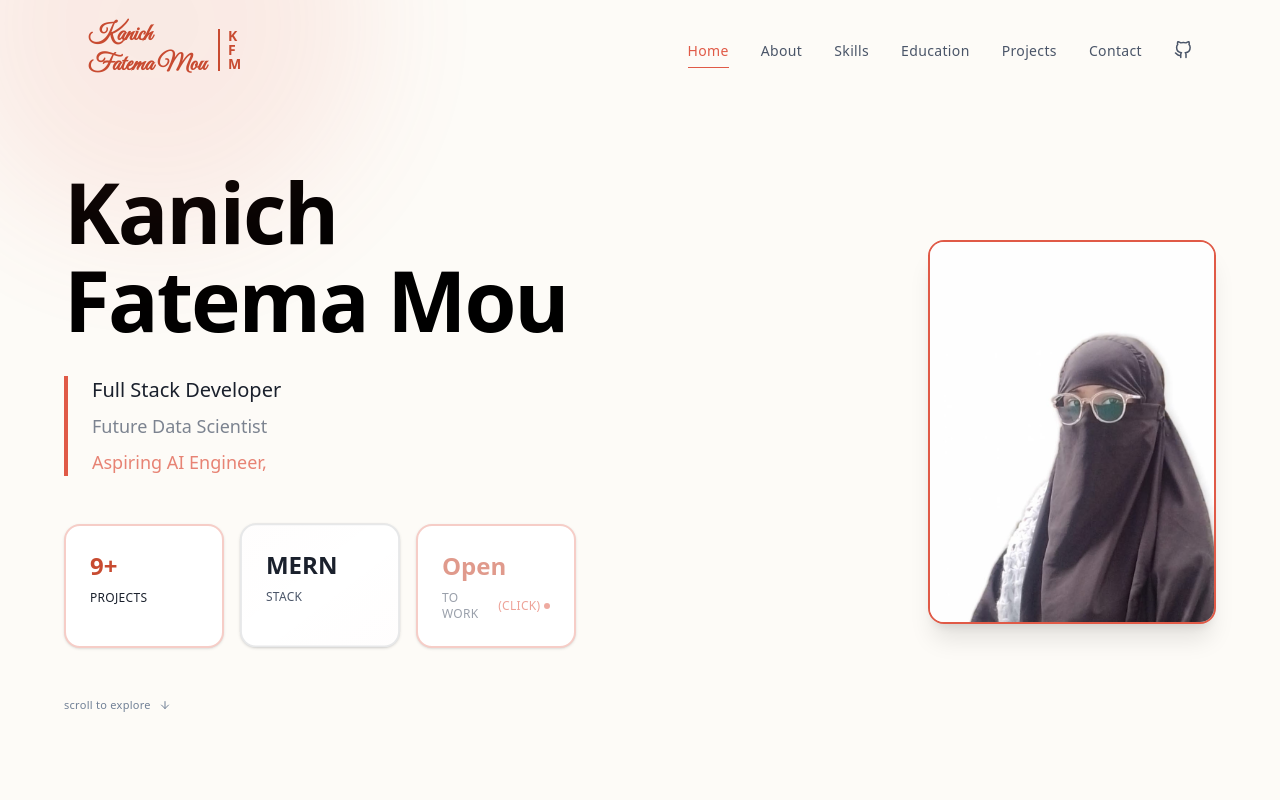
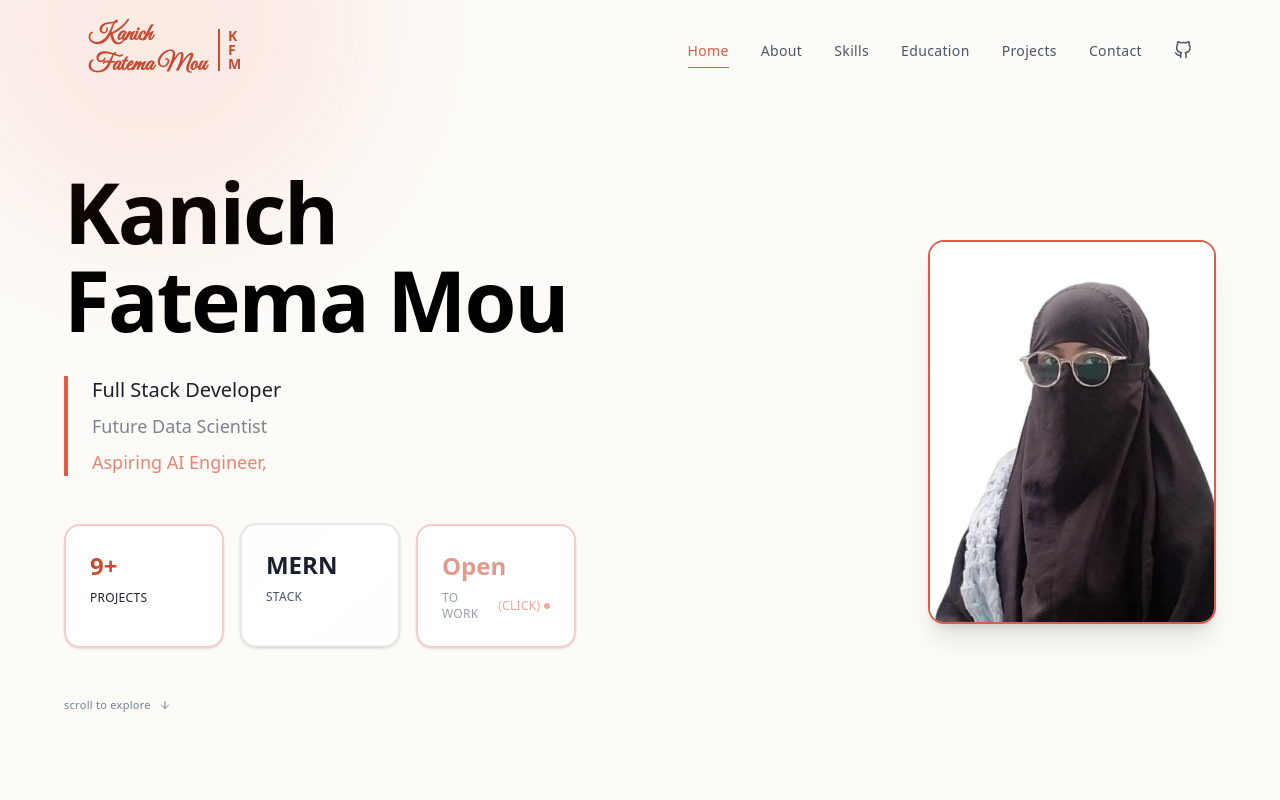
Before and after one commit to mouislambd/portfolio, a Next.js app: page / in a window 1280 px wide. Shown: the top 800 px of the page. Built offline with nearby package versions, Linux system fonts and the light colour scheme; a web font is replaced by a local one.

Commit message:
hero section updated

```diff
--- a/components/Hero.tsx
+++ b/components/Hero.tsx
@@ -190,7 +190,7 @@ export default function Hero() {
                         className="relative w-64 h-80 sm:w-72 sm:h-96 overflow-hidden rounded-2xl border-2 border-[#E05A47] bg-white shadow-xl shadow-coral/20"
                     >
                         <img
-                            src="/images/portfolio.jpeg"
+                            src="/images/portfolio.png"
                             alt="Kanich Fatema Mou"
                             className="w-full h-full object-cover object-left"
                         />
```
Also changed, not shown: public/images/portfolio.jpeg (deleted), public/images/portfolio.png (added).
